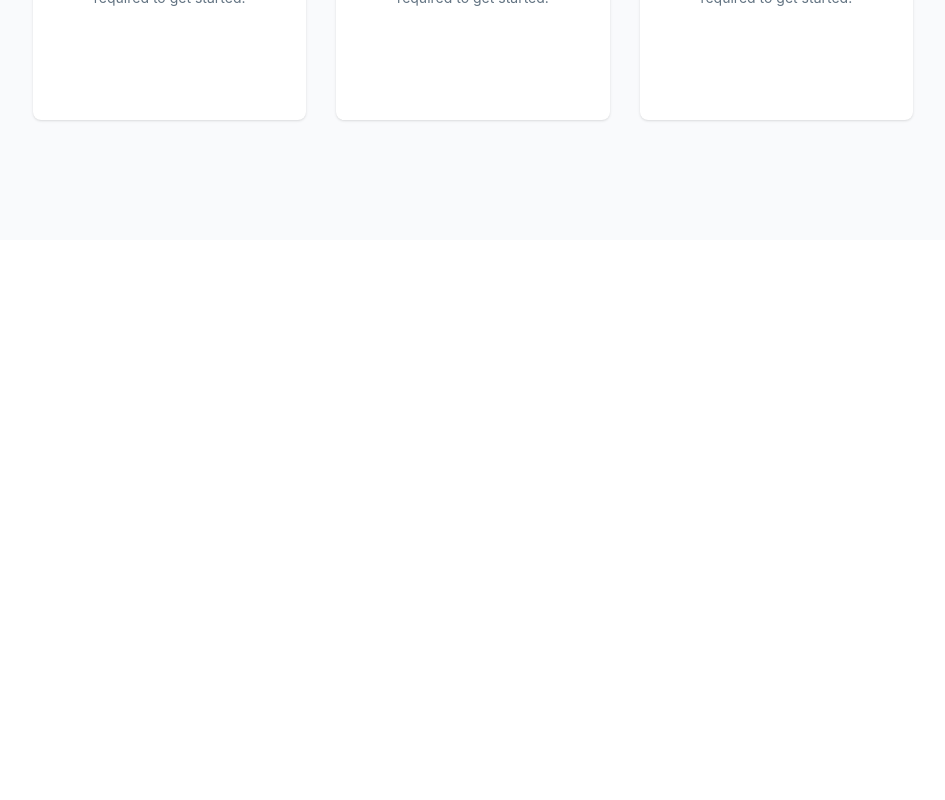
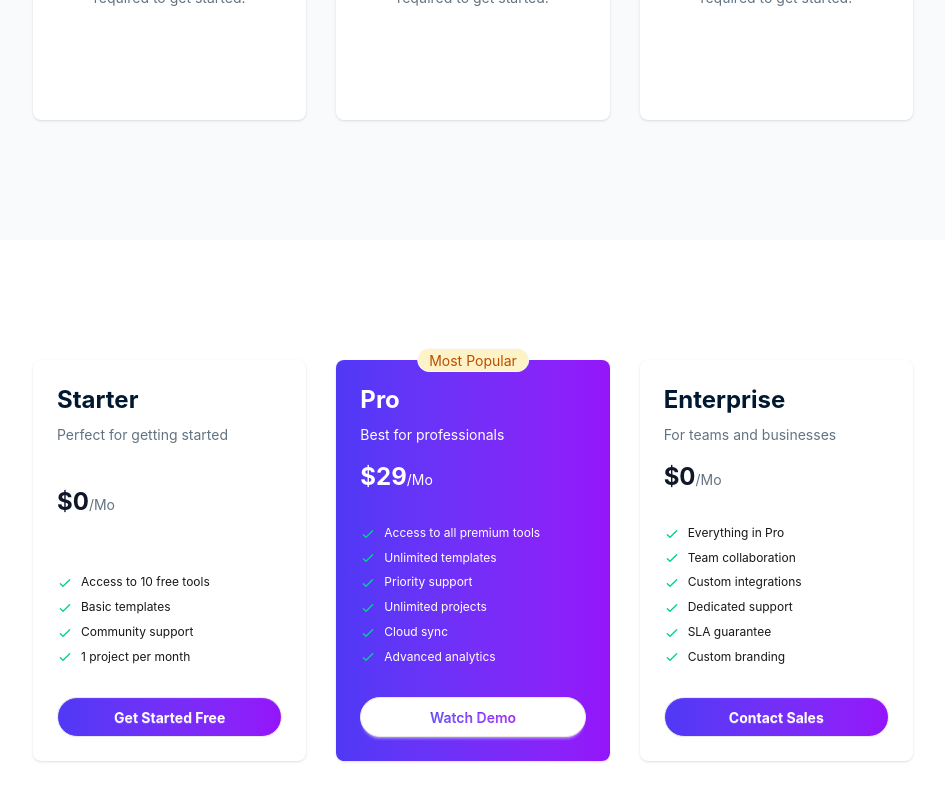
Before and after one commit to MstIsratJahanAnika/B13-A6-DigiTools-Platform, a React (Vite) app: page / in a window 1280 px wide. Shown: the part 2730-3530 px from the top of the page, without its empty margins (167-1112 px from the left). Before the commit the page ends 2970 px from the top, so only its background shows below. Built offline with nearby package versions, Linux system fonts and the light colour scheme.

Commit message:
transparent pricing section added

```diff
--- a/src/App.jsx
+++ b/src/App.jsx
@@ -5,6 +5,7 @@
 import CardContainer from './components/UI/cardContainer/CardContainer'
 import DigitalToolsDescription from './components/UI/DigitalToolsDescription'
 import GetStarted from './components/UI/GetStarted'
+import TransparentPricing from './components/UI/TransparentPricing'
 
 function App() {
 
@@ -27,6 +28,9 @@
 
       {/* get started section */}
       <GetStarted />
+
+      {/* Transparent Pricing */}
+      <TransparentPricing />
     </>
   )
 }
--- /dev/null
+++ b/src/components/UI/TransparentPricing.jsx
@@ -0,0 +1,125 @@
+// import React from 'react';
+
+
+const TransparentPricing = () => {
+    return (
+        <div className="flex justify-center gap-[30px] px-10 lg:px-50 md:pr-30 py-30">
+            {/* 1st card */}
+            <div className="card w-96 bg-base-100 shadow-sm">
+                <div className="card-body">
+
+                    <h2 className="text-2xl font-bold text-[#001931]">Starter</h2>
+                    <p className="text-[#627382] mb-2">Perfect for getting started</p>
+                    <p className="text-[#627382]"><span className="text-[#101727] font-bold text-2xl">$0</span>/Mo</p>
+                    <ul className="mt-6 flex flex-col gap-2 text-xs">
+                        <li>
+                            <svg xmlns="http://www.w3.org/2000/svg" className="size-4 me-2 inline-block text-success" fill="none" viewBox="0 0 24 24" stroke="currentColor"><path strokeLinecap="round" strokeLinejoin="round" strokeWidth="2" d="M5 13l4 4L19 7" /></svg>
+                            <span>Access to 10 free tools</span>
+                        </li>
+                        <li>
+                            <svg xmlns="http://www.w3.org/2000/svg" className="size-4 me-2 inline-block text-success" fill="none" viewBox="0 0 24 24" stroke="currentColor"><path strokeLinecap="round" strokeLinejoin="round" strokeWidth="2" d="M5 13l4 4L19 7" /></svg>
+                            <span>Basic templates</span>
+                        </li>
+                        <li>
+                            <svg xmlns="http://www.w3.org/2000/svg" className="size-4 me-2 inline-block text-success" fill="none" viewBox="0 0 24 24" stroke="currentColor"><path strokeLinecap="round" strokeLinejoin="round" strokeWidth="2" d="M5 13l4 4L19 7" /></svg>
+                            <span>Community support</span>
+                        </li>
+                        <li>
+                            <svg xmlns="http://www.w3.org/2000/svg" className="size-4 me-2 inline-block text-success" fill="none" viewBox="0 0 24 24" stroke="currentColor"><path strokeLinecap="round" strokeLinejoin="round" strokeWidth="2" d="M5 13l4 4L19 7" /></svg>
+                            <span>1 project per month</span>
+                        </li>
+                    </ul>
+                    <div className="mt-6">
+                        <button className="btn px-4 py-3 bg-linear-to-r from-[#4F39F6] to-[#9514FA] text-white font-bold btn-block rounded-4xl">Get Started Free</button>
+                    </div>
+                </div>
+            </div>
+
+            {/* 2nd card */}
+            <div className="card w-96 bg-linear-to-r from-[#4F39F6] to-[#9514FA] shadow-sm relative">
+                <span className="badge badge-md rounded-4xl bg-[#FEF3C6] text-[#BB4D00] absolute left-1/2 -translate-x-1/2 -translate-y-1/2">Most Popular</span>
+                <div className="card-body text-white">
+
+                    <h2 className="text-2xl font-bold">Pro</h2>
+                    <p className="mb-2">Best for professionals</p>
+                    <p><span className="font-bold text-2xl">$29</span>/Mo</p>
+                    <ul className="mt-6 flex flex-col gap-2 text-xs">
+                        <li>
+                            <svg xmlns="http://www.w3.org/2000/svg" className="size-4 me-2 inline-block text-success" fill="none" viewBox="0 0 24 24" stroke="currentColor"><path strokeLinecap="round" strokeLinejoin="round" strokeWidth="2" d="M5 13l4 4L19 7" /></svg>
+                            <span>Access to all premium tools</span>
+                        </li>
+                        <li>
+                            <svg xmlns="http://www.w3.org/2000/svg" className="size-4 me-2 inline-block text-success" fill="none" viewBox="0 0 24 24" stroke="currentColor"><path strokeLinecap="round" strokeLinejoin="round" strokeWidth="2" d="M5 13l4 4L19 7" /></svg>
+                            <span>Unlimited templates</span>
+                        </li>
+                        <li>
+                            <svg xmlns="http://www.w3.org/2000/svg" className="size-4 me-2 inline-block text-success" fill="none" viewBox="0 0 24 24" stroke="currentColor"><path strokeLinecap="round" strokeLinejoin="round" strokeWidth="2" d="M5 13l4 4L19 7" /></svg>
+                            <span>Priority support</span>
+                        </li>
+                        <li>
+                            <svg xmlns="http://www.w3.org/2000/svg" className="size-4 me-2 inline-block text-success" fill="none" viewBox="0 0 24 24" stroke="currentColor"><path strokeLinecap="round" strokeLinejoin="round" strokeWidth="2" d="M5 13l4 4L19 7" /></svg>
+                            <span>Unlimited projects</span>
+                        </li>
+                        <li>
+                            <svg xmlns="http://www.w3.org/2000/svg" className="size-4 me-2 inline-block text-success" fill="none" viewBox="0 0 24 24" stroke="currentColor"><path strokeLinecap="round" strokeLinejoin="round" strokeWidth="2" d="M5 13l4 4L19 7" /></svg>
+                            <span>Cloud sync</span>
+                        </li>
+                        <li>
+                            <svg xmlns="http://www.w3.org/2000/svg" className="size-4 me-2 inline-block text-success" fill="none" viewBox="0 0 24 24" stroke="currentColor"><path strokeLinecap="round" strokeLinejoin="round" strokeWidth="2" d="M5 13l4 4L19 7" /></svg>
+                            <span>Advanced analytics</span>
+                        </li>
+                    </ul>
+                    <div className="mt-6">
+                        <button className="flex items-center gap-2 btn px-4 py-3 btn-block rounded-4xl bg-white">
+                            <span className="bg-linear-to-r from-[#4F39F6] to-[#9514FA] bg-clip-text text-transparent">
+                                Watch Demo
+                            </span>
+                        </button>
+                    </div>
+                </div>
+            </div>
+
+            {/* 3rd card */}
+            <div className="card w-96 bg-base-100 shadow-sm">
+                <div className="card-body">
+
+                    <h2 className="text-2xl font-bold text-[#001931]">Enterprise</h2>
+                    <p className="text-[#627382] mb-2">For teams and businesses</p>
+                    <p className="text-[#627382]"><span className="text-[#101727] font-bold text-2xl">$0</span>/Mo</p>
+                    <ul className="mt-6 flex flex-col gap-2 text-xs">
+                        <li>
+                            <svg xmlns="http://www.w3.org/2000/svg" className="size-4 me-2 inline-block text-success" fill="none" viewBox="0 0 24 24" stroke="currentColor"><path strokeLinecap="round" strokeLinejoin="round" strokeWidth="2" d="M5 13l4 4L19 7" /></svg>
+                            <span>Everything in Pro</span>
+                        </li>
+                        <li>
+                            <svg xmlns="http://www.w3.org/2000/svg" className="size-4 me-2 inline-block text-success" fill="none" viewBox="0 0 24 24" stroke="currentColor"><path strokeLinecap="round" strokeLinejoin="round" strokeWidth="2" d="M5 13l4 4L19 7" /></svg>
+                            <span>Team collaboration</span>
+                        </li>
+                        <li>
+                            <svg xmlns="http://www.w3.org/2000/svg" className="size-4 me-2 inline-block text-success" fill="none" viewBox="0 0 24 24" stroke="currentColor"><path strokeLinecap="round" strokeLinejoin="round" strokeWidth="2" d="M5 13l4 4L19 7" /></svg>
+                            <span>Custom integrations</span>
+                        </li>
+                        <li>
+                            <svg xmlns="http://www.w3.org/2000/svg" className="size-4 me-2 inline-block text-success" fill="none" viewBox="0 0 24 24" stroke="currentColor"><path strokeLinecap="round" strokeLinejoin="round" strokeWidth="2" d="M5 13l4 4L19 7" /></svg>
+                            <span>Dedicated support</span>
+                        </li>
+                        <li>
+                            <svg xmlns="http://www.w3.org/2000/svg" className="size-4 me-2 inline-block text-success" fill="none" viewBox="0 0 24 24" stroke="currentColor"><path strokeLinecap="round" strokeLinejoin="round" strokeWidth="2" d="M5 13l4 4L19 7" /></svg>
+                            <span>SLA guarantee</span>
+                        </li>
+                        <li>
+                            <svg xmlns="http://www.w3.org/2000/svg" className="size-4 me-2 inline-block text-success" fill="none" viewBox="0 0 24 24" stroke="currentColor"><path strokeLinecap="round" strokeLinejoin="round" strokeWidth="2" d="M5 13l4 4L19 7" /></svg>
+                            <span>Custom branding</span>
+                        </li>
+                    </ul>
+                    <div className="mt-6">
+                        <button className="btn px-4 py-3 bg-linear-to-r from-[#4F39F6] to-[#9514FA] text-white font-bold btn-block rounded-4xl">Contact Sales</button>
+                    </div>
+                </div>
+            </div>
+        </div>
+
+    );
+};
+
+export default TransparentPricing;
```
